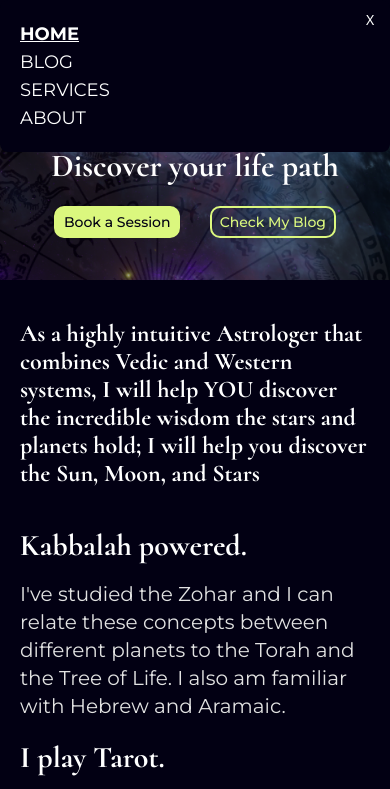
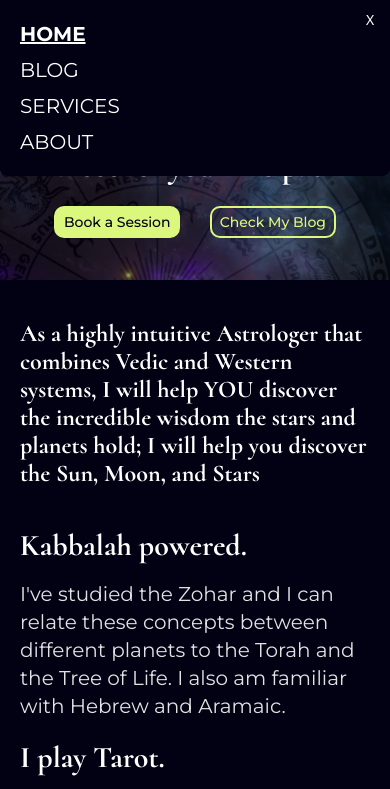
Before and after one commit to michalvarys/celestial-academy, an Astro site: page / in a window 390 px wide. Both pictures are taken after a click on the button 350 px from the left and 50 px from the top of the page. Shown: the top 789 px of the page. Built offline with nearby package versions, Linux system fonts and the light colour scheme; Astro itself is replaced by a stand-in of ours.

Commit message:
mobile menu visual changes

```diff
--- a/src/components/HeaderLink.astro
+++ b/src/components/HeaderLink.astro
@@ -15,7 +15,7 @@ const isActive = href === pathname || href === "/" + subpath?.[0];
   class:list={[
     className,
     { active: isActive },
-    "text-whitee font-Montserrat text-lg font-normal uppercase hover:text-lightyellow",
+    "text-whitee font-Montserrat text-xl md:text-lg font-normal uppercase hover:text-lightyellow",
   ]}
   {...props}
 >
--- a/src/components/Navigation.astro
+++ b/src/components/Navigation.astro
@@ -44,7 +44,7 @@ const navItems = [
     >
       <span class="sr-only">Open main menu</span>
       <svg
-        class="w-5 h-5"
+        class="w-10 h-10"
         aria-hidden="true"
         xmlns="http://www.w3.org/2000/svg"
         fill="none"
@@ -64,7 +64,7 @@ const navItems = [
       id="navbar-default"
     >
       <ul
-        class="p-5 font-medium flex flex-col md:p-0 rounded-lg md:flex-row md:space-x-6 lg:space-x-20 rtl:space-x-reverse md:mt-0 bg-blackee"
+        class="space-y-2 md:space-y-0 p-5 font-medium flex flex-col md:p-0 rounded-lg md:flex-row md:space-x-6 lg:space-x-20 rtl:space-x-reverse md:mt-0 bg-blackee"
       >
         {
           navItems.map((item) => (
```
Also changed, not shown: .codesandbox/tasks.json (added), pnpm-lock.yaml.
